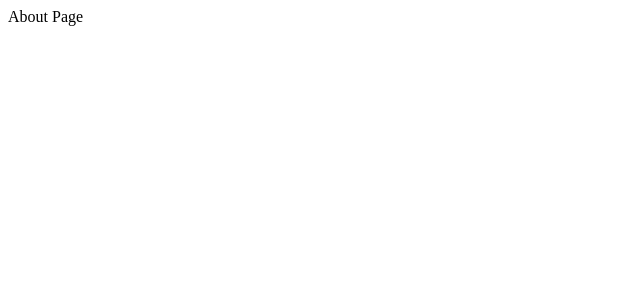
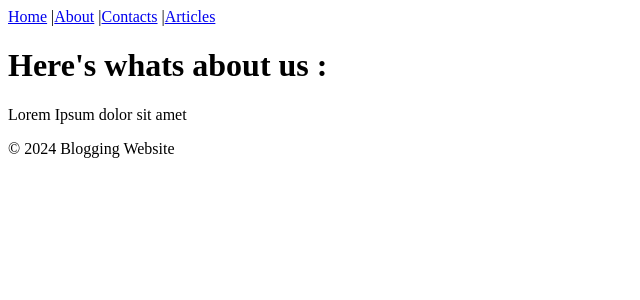
Before and after one commit to JulesDias/fall2024-webtech-202, a Next.js app in the folder client/: page /about in a window 1280 px wide. Shown: the top 300 px of the page, without its empty margins (0-640 px from the left). Built offline with nearby package versions, Linux system fonts and the light colour scheme.

Commit message:
FIX : Streamiling layout in 'contact' and 'about' page

```diff
--- a/client/src/pages/about.js
+++ b/client/src/pages/about.js
@@ -1,6 +1,11 @@
 //About page
-const About = () => {
-    return <div>About Page</div>;
-  };
+import Layout from '../components/Layout';
 
-  export default About;
+export default function About() {
+  return (
+    <Layout>
+      <h1>Here's whats about us : </h1>
+      <p>Lorem Ipsum dolor sit amet</p>
+    </Layout>
+  );
+}
```
Also changed, not shown: client/src/pages/contacts.js (+9 -4 lines).
